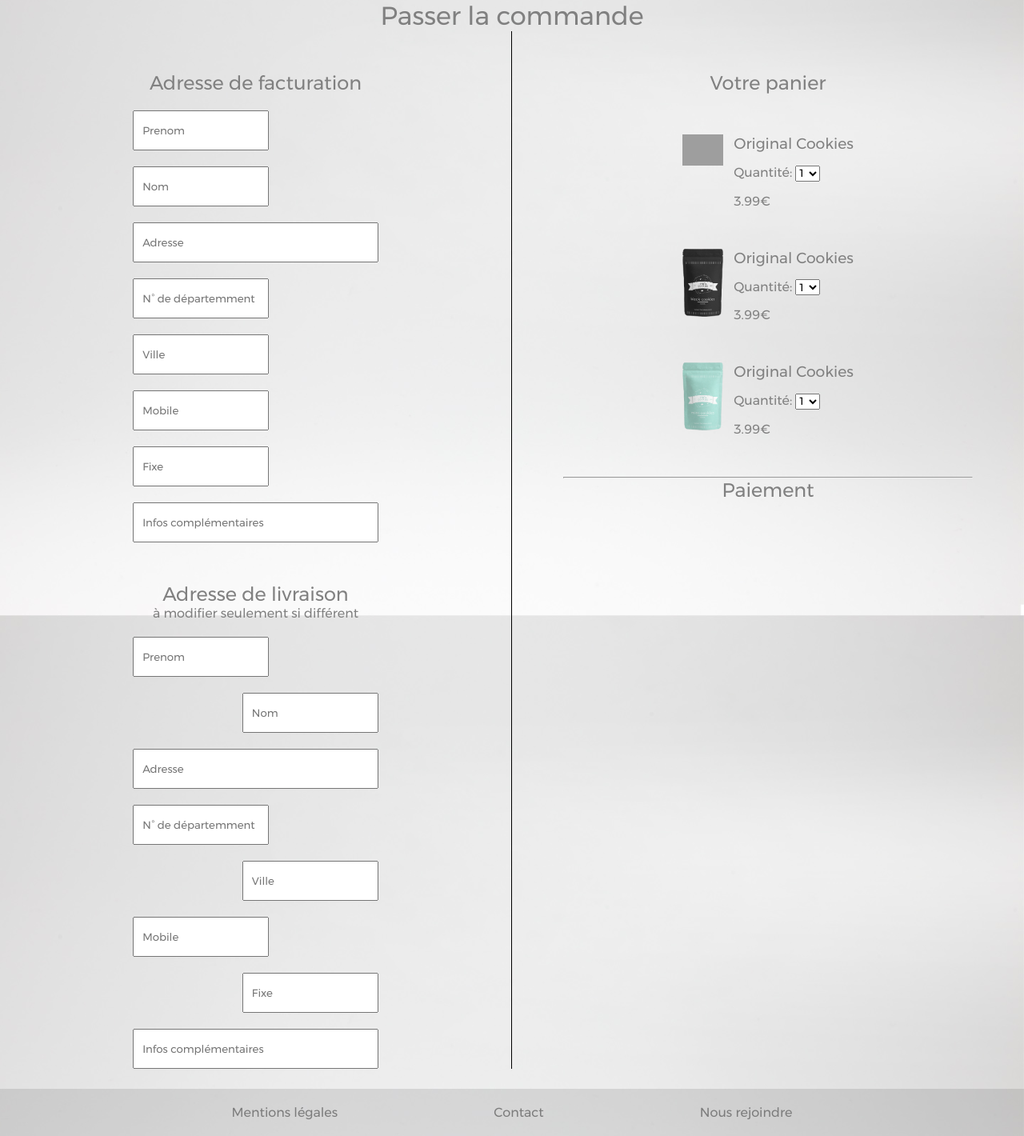
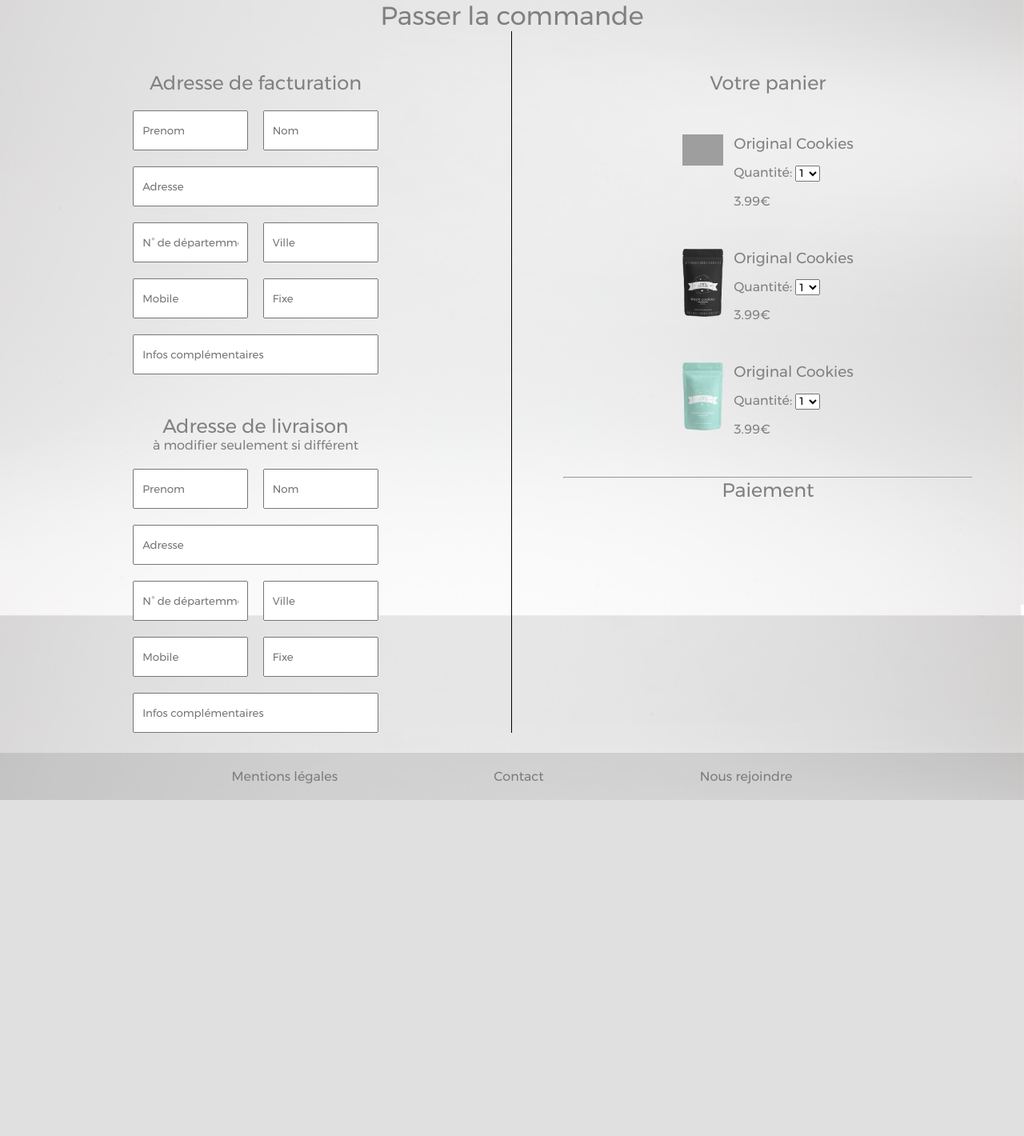
Before and after one commit to UlysseHall/175cookies, a PHP site: page /paiement.php in a window 1280 px wide. Shown: the part 141-1561 px from the top of the page at 80% size. After the commit the page ends 1141 px from the top, so only its background shows below. Run offline with PHP 8.4, Linux system fonts and the light colour scheme; grey boxes are pictures that could not be loaded.

Commit message:
input en %

```diff
--- a/public/css/paiement.css
+++ b/public/css/paiement.css
@@ -39,7 +39,7 @@ form {
   flex-wrap: wrap;
 }
 input {
-  width: 170px;
+  width: 47%;
   display: flex;
   justify-content: center;
   margin-top: 20px;
```
